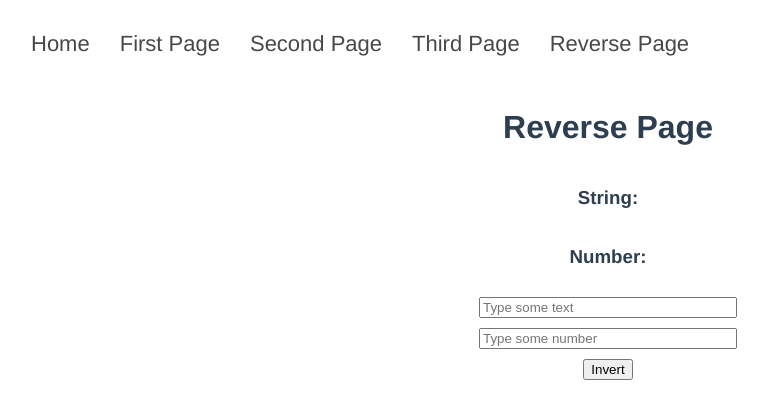
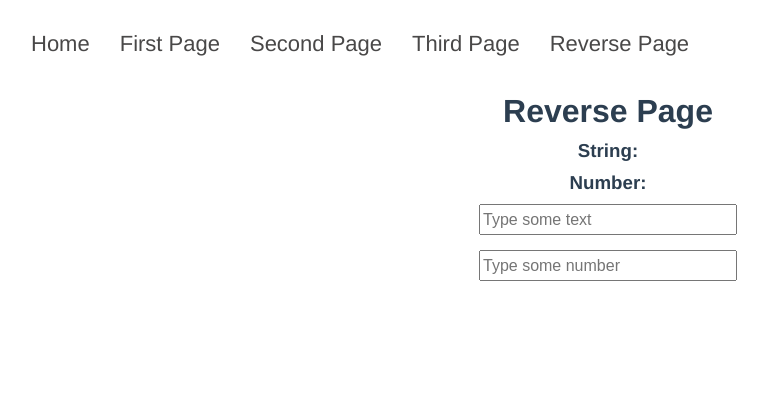
Before and after one commit to AntonSapega/button-name-prop, a Vue app: page /reverse in a window 1280 px wide. Shown: the top 418 px of the page, without its empty margins (32-800 px from the left). Built offline with nearby package versions, Linux system fonts and the light colour scheme.

Commit message:
task about 'reverse component' which include in hisself input element and dynamic display in parrent component

```diff
--- a/src/components/Reverse.vue
+++ b/src/components/Reverse.vue
@@ -1,7 +1,9 @@
 <template>
-  <div>
-    <slot />
-    <button type="button" @click="invert">Invert</button>
+  <div class="reverse">
+
+    <input type="text" placeholder="Type some text" v-model="stringValue" />
+    <input type="number" placeholder="Type some number" v-model="numberValue" />
+
   </div>
 </template>
 
@@ -9,55 +11,41 @@
 export default {
   name: "Reverse",
 
-  props: {
-    transformString: {
-      type: String,
-      required: false
-    },
-
-    transformNumber: {
-      type: String,
-      required: false
-    }
-  },
-
   data() {
     return {
-      value: {
-        str: null,
-        num: null
-      }
+      stringValue: '',
+      numberValue: null,
     };
   },
 
-  methods: {
-    invert() {
-      switch (this.transformString === "") {
-        case false:
-          this.str = this.transformString
-            .split("")
-            .reverse()
-            .join("");
-          this.$emit("getInvertString", this.str);
-          break;
-      }
+  watch: {
+    stringValue() {
+      const str = this.stringValue.split('').reverse().join('');
+      this.$emit('getInvertString', str);
+    },
 
-      if (
-        !isNaN(parseInt(this.transformNumber, 10)) &&
-        this.transformNumber !== ""
-      ) {
-        this.num =
-          parseInt(this.transformNumber, 10) % 2 !== 0
-            ? parseInt(this.transformNumber, 10) - 2 * parseInt(this.transformNumber, 10)
-            : parseInt(this.transformNumber, 10) * 3;
-        this.$emit("getModNumber", this.num.toString());
-      } else if (this.transformNumber !== "") {
-        alert("You should enter number in field number");
-      }
+    numberValue(value) {
+      const num = value % 2 !== 0
+        ? value - 2 * value
+        : value * 3;
+
+        this.$emit("getModNumber", num);
     }
   }
 };
 </script>
 
 <style scoped>
+.reverse {
+  display: flex;
+  align-items: center;
+  flex-direction: column;
+}
+input {
+  display: block;
+  width: 250px;
+  margin: 5px 0 10px 0;
+  height: 25px;
+  font-size: 16px;
+}
 </style>
--- a/src/pages/ReversePage.vue
+++ b/src/pages/ReversePage.vue
@@ -5,14 +5,10 @@
     <h3>Number: {{num}}</h3>
 
     <Reverse
-			:transformString="str"
 			@getInvertString="modStr"
-			:transformNumber='num'
-			@getModNumber="modNum"
-		>
-		<input type="text" placeholder="Type some text" v-model="str" />
-    <input type="text" placeholder="Type some number" v-model="num" />
-    </Reverse>
+      @getModNumber="modNum"
+		/>
+
   </div>
 </template>
 
@@ -49,9 +45,8 @@ export default {
   align-items: center;
   flex-direction: column;
 }
-input {
-  display: block;
-  width: 250px;
-  margin: 10px 0 10px 0;
+
+h1, h2, h3 {
+  margin: 5px;
 }
 </style>
```
